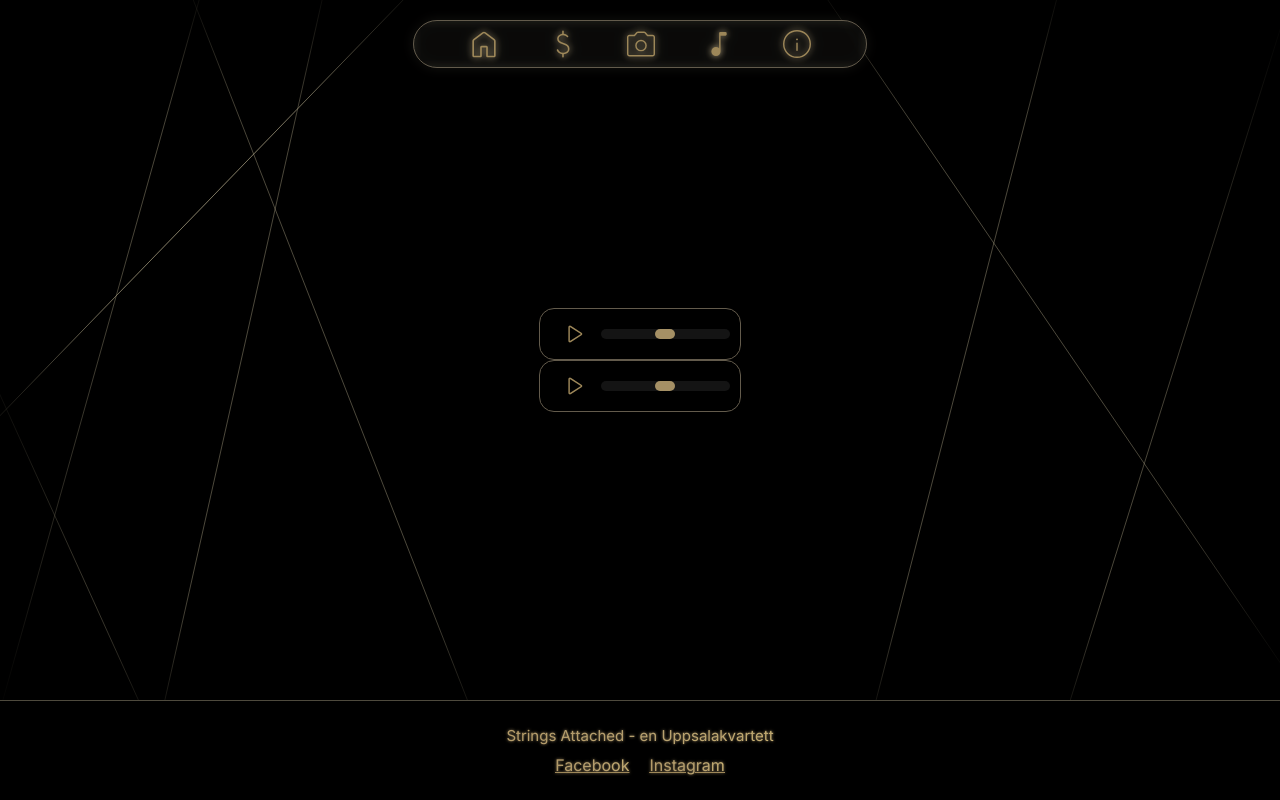
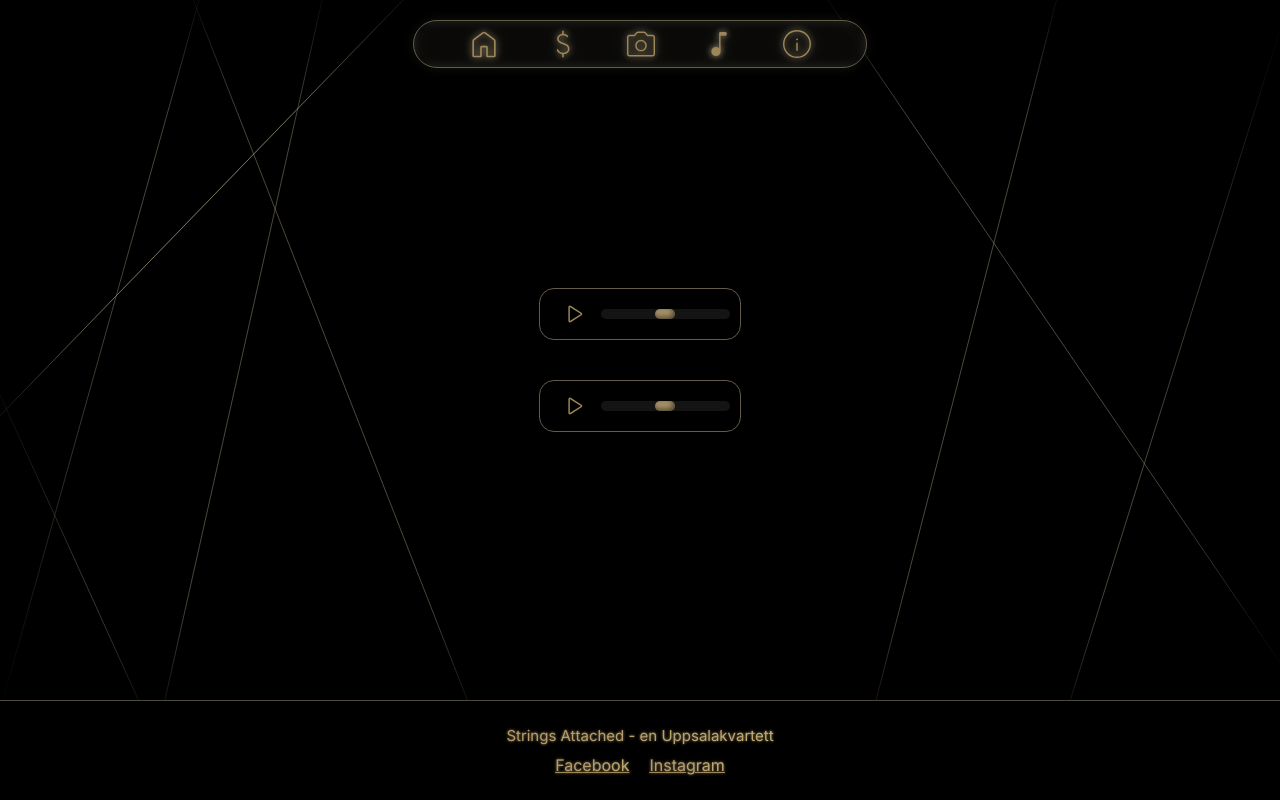
Before and after one commit to eedv1n/Strings-Attached, a React (Vite) app: page /music in a window 1280 px wide. Built offline with nearby package versions, Linux system fonts and the light colour scheme; a web font is replaced by a local one.

Commit message:
Stiländringar för ljudspelaren

```diff
--- a/src/index.css
+++ b/src/index.css
@@ -278,6 +278,7 @@ a {
 	border: #635b4c solid 1px;
 	align-items: center;
 	justify-content: center;
+	margin: 20px 0;
 }
 input[type='range'] {
 	appearance: none;
@@ -299,6 +300,7 @@ input[type='range']::-webkit-slider-thumb {
 	width: 20px;
 	border-radius: 100px;
 	transition: background-color 0.2s ease-in-out;
+	box-shadow: inset -2px -2px 5px rgba(0, 0, 0, 0.5);
 }
 input[type='range']::-webkit-slider-thumb:hover {
 	background-color: rgb(102, 88, 59);
```
